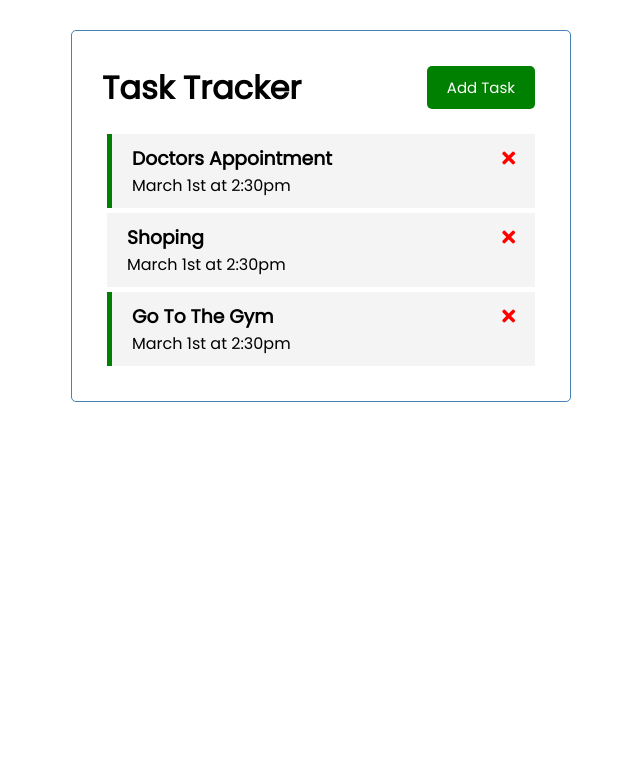
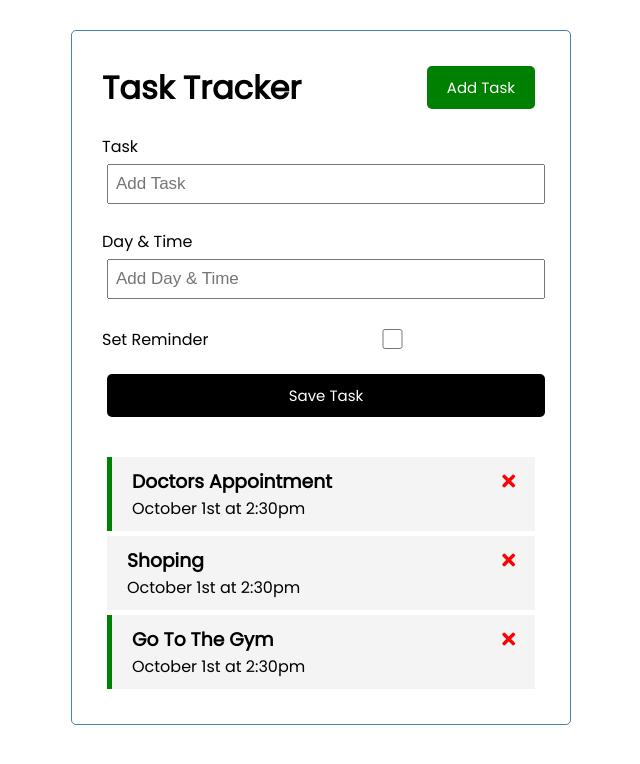
Before and after one commit to IRSAGE/Task-Tracker, a Vue app: page / in a window 1280 px wide. Shown: the top 764 px of the page, without its empty margins (319-959 px from the left). Built offline with nearby package versions, Linux system fonts and the light colour scheme.

Commit message:
v-model Adding Task

```diff
--- a/src/App.vue
+++ b/src/App.vue
@@ -1,18 +1,25 @@
 <template>
   <div class="container">
     <Header title="Task Tracker" />
-    <Tasks @delete-task="deleteTask" @toggle-reminder="ToggleReminder" :tasks="tasks" />
+    <AddTask @add-task="AddTask" />
+    <Tasks
+      @delete-task="deleteTask"
+      @toggle-reminder="ToggleReminder"
+      :tasks="tasks"
+    />
   </div>
 </template>
 
 <script>
 import Header from "./components/Header";
 import Tasks from "./components/Tasks";
+import AddTask from "./components/AddTask";
 export default {
   name: "App",
   components: {
     Header,
     Tasks,
+    AddTask,
   },
   data() {
     return {
@@ -24,19 +31,19 @@
       {
         id: 1,
         text: "Doctors Appointment",
-        day: "March 1st at 2:30pm",
+        day: "October 1st at 2:30pm",
         reminder: true,
       },
       {
         id: 2,
         text: "Shoping",
-        day: "March 1st at 2:30pm",
+        day: "October 1st at 2:30pm",
         reminder: false,
       },
       {
         id: 3,
         text: "Go To The Gym",
-        day: "March 1st at 2:30pm",
+        day: "October 1st at 2:30pm",
         reminder: true,
       },
     ];
@@ -51,6 +58,9 @@
       this.tasks = this.tasks.map((task) =>
         task.id === id ? { ...task, reminder: !task.reminder } : task
       );
+    },
+    AddTask(task) {
+      this.tasks = [...this.tasks, task];
     },
   },
 };
--- /dev/null
+++ b/src/components/AddTask.vue
@@ -0,0 +1,92 @@
+<template>
+  <form @submit="onSubmit" class="add-form">
+    <div class="form-control">
+      <label>Task</label>
+      <input type="text" v-model="text" name="text" placeholder="Add Task" />
+    </div>
+    <div class="form-control">
+      <label>Day & Time</label>
+      <input
+        type="text"
+        v-model="day"
+        name="day"
+        placeholder="Add Day & Time"
+      />
+    </div>
+    <div class="form-control form-control-check">
+      <label>Set Reminder</label>
+      <input type="checkbox" v-model="reminder" name="reminder" />
+    </div>
+
+    <input type="submit" value="Save Task" class="btn btn-block" />
+  </form>
+</template>
+
+<script>
+export default {
+  name: "AddTask",
+  data() {
+    return {
+      text: "",
+      day: "",
+      reminder: false,
+    };
+  },
+  methods: {
+    onSubmit(e) {
+      e.preventDefault();
+      if (!this.text) {
+        alert("Please add a task");
+        return;
+      }
+      const newTask = {
+        id: Math.floor(Math.random() * 100000),
+        text: this.text,
+        day: this.day,
+        reminder: this.reminder,
+      };
+      this.$emit("add-task", newTask);
+      this.text = "";
+      this.day = "";
+      this.reminder = false;
+    },
+  },
+};
+</script>
+
+<style scoped>
+.add-form {
+  margin-bottom: 40px;
+}
+
+.form-control {
+  margin: 20px 0;
+}
+
+.form-control label {
+  display: block;
+}
+
+.form-control input {
+  width: 100%;
+  height: 40px;
+  margin: 5px;
+  padding: 3px 7px;
+  font-size: 17px;
+}
+
+.form-control-check {
+  display: flex;
+  align-items: center;
+  justify-content: space-between;
+}
+
+.form-control-check label {
+  flex: 1;
+}
+
+.form-control-check input {
+  flex: 2;
+  height: 20px;
+}
+</style>
```
